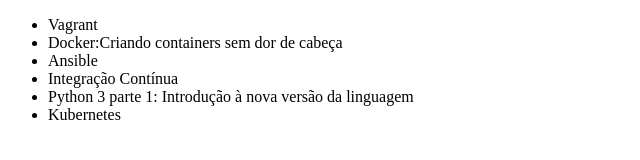
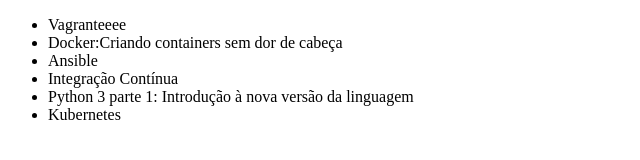
Before and after one commit to guilhermerli/meu-primeiro-git, a plain HTML site: page index.html in a window 1280 px wide. Shown: the full height of the page, 0-640 px from the left. Drawn offline with Linux system fonts and the light colour scheme.

Commit message:
Alterando o código

```diff
--- a/index.html
+++ b/index.html
@@ -6,7 +6,7 @@
 </head>
 <body>
     <ul>
-        <li>Vagrant</li>
+        <li>Vagranteeee</li>
         <li>Docker:Criando containers sem dor de cabeça</li>
         <li>Ansible</li>
         <li>Integração Contínua</li>
```
